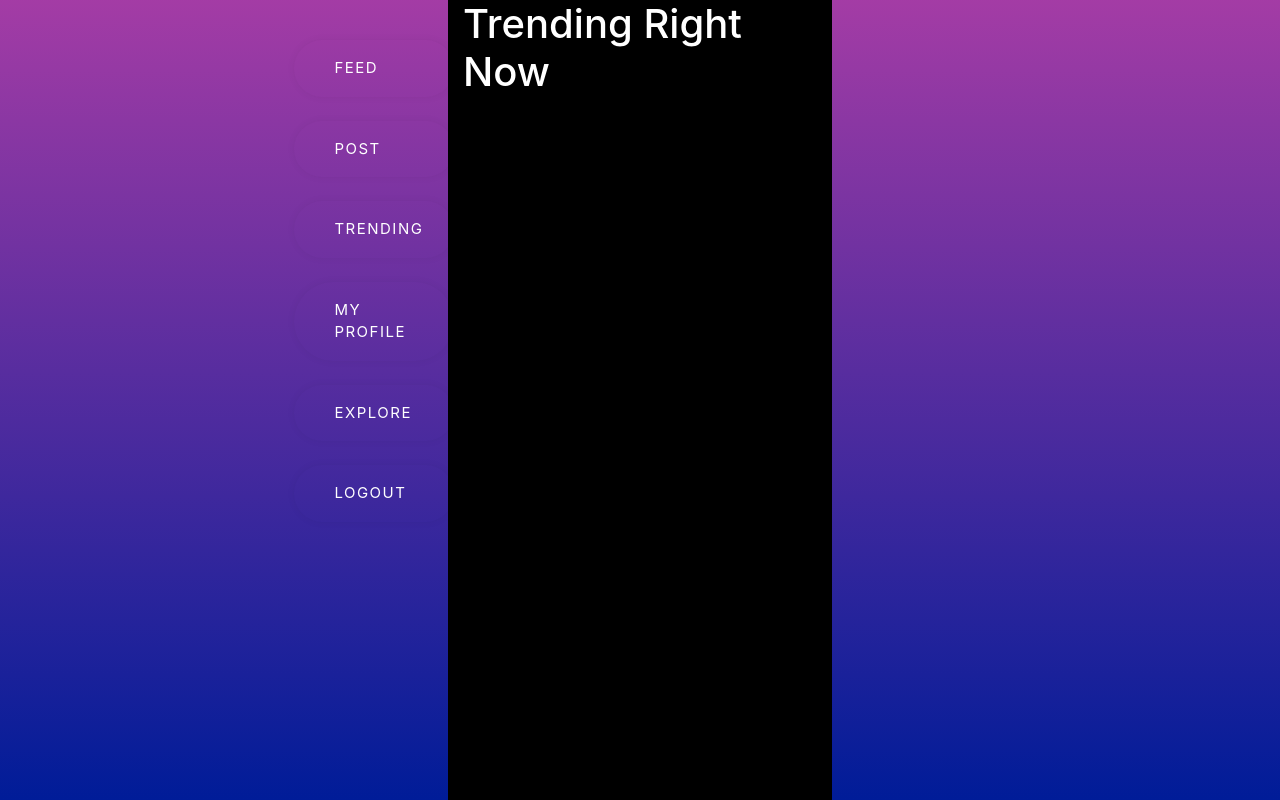
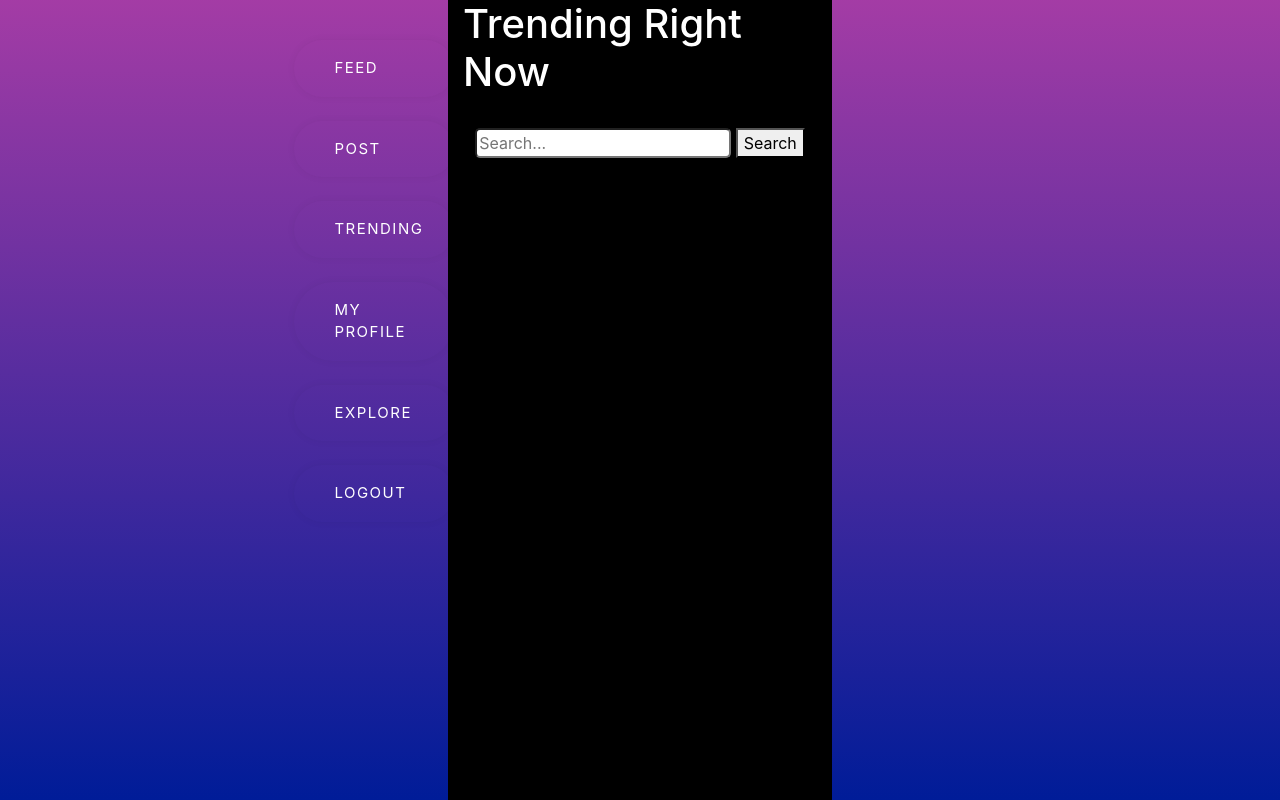
Before and after one commit to ManfredAr/DjangoWebsite, a Django app: template ToDoSite/trending/templates/trending/trending.html in a window 1280 px wide. Run offline with Django 3.2, Linux system fonts and the light colour scheme; the template is opened without the code that fills it, so the values that code supplies are empty.

Commit message:
Created a search bar in the trending page for filtering posts
It takes a tag or word/phrase and displays all the associated posts.

```diff
--- a/ToDoSite/account/templates/account/profile.html
+++ b/ToDoSite/account/templates/account/profile.html
@@ -44,6 +44,7 @@
                     </div> <br>
                     <div class="con">
                         {{ post.text|safe }}
+                        <p> #{{ post.tag }} </p>
                     </div>
                     <div class="likes">
                         <form method="POST" id="{{post.id}}" class="like-form" data-form-id="{{post.id}}">
--- a/ToDoSite/explore/templates/explore/person.html
+++ b/ToDoSite/explore/templates/explore/person.html
@@ -61,6 +61,7 @@
                 </div> <br>
                 <div class="con">
                     <p> {{ post.text|safe }} </p>
+                    <p> #{{ post.tag }} </p>
                 </div>
                 <div class="likes">
                     <form method="POST" id="{{post.id}}" class="like-form" data-form-id="{{post.id}}">
--- a/ToDoSite/post/templates/post/feed.html
+++ b/ToDoSite/post/templates/post/feed.html
@@ -37,6 +37,7 @@ Your feed
             </div> <br>
             <div class="con">
                 <p> {{ post.text|safe }} </p>
+                <p> #{{ post.tag }} </p>
             </div>
             <div class="likes">
                 <form method="POST" id="{{post.id}}" class="like-form" data-form-id="{{post.id}}">
--- a/ToDoSite/static/css/profile.css
+++ b/ToDoSite/static/css/profile.css
@@ -136,3 +136,7 @@ button.disabled {
 .place {
     margin-left:10px
 }
+
+.con p {
+    margin: 0;
+}
--- a/ToDoSite/static/css/trending.css
+++ b/ToDoSite/static/css/trending.css
@@ -16,10 +16,33 @@
     border-width: 1px
 }
 
-button {
+.category button {
     width:100%;
 }
 
 a {
     color:white;
 }
+
+.main {
+    display: Flex;
+    justify-content: center
+}
+
+.searchbox {
+    display: inline;
+}
+
+input {
+    border-radius: 5px;
+    overflow: hidden;
+}
+
+.button {
+    display: inline;
+    background-color: aqua;
+}
+
+.error {
+    text-align: center;
+}
--- /dev/null
+++ b/ToDoSite/static/js/trending.js
@@ -0,0 +1,12 @@
+function validateForm() {
+    var search = document.getElementById("query").value;
+
+    if (search.trim() === "") {
+        document.getElementById("form-error").style.display = "block";
+        return false;
+    } else {
+        document.getElementById("postForm").submit();
+    }
+
+    return true;
+}
--- a/ToDoSite/trending/templates/trending/topic.html
+++ b/ToDoSite/trending/templates/trending/topic.html
@@ -20,7 +20,11 @@
 <div class="content">
     <div class="title">
         <div class="name">
+            {% if posts %}
             <h1 style="color: rgb(255, 255, 255);">{{topic}}</h1>
+            {% else %}
+            <h1 style="color: rgb(255, 255, 255);">No posts found for search: {{topic}}</h1>
+            {% endif %}
         </div>
     </div>
     {% for post in posts %}
@@ -37,6 +41,7 @@
             </div> <br>
             <div class="con">
                 <p> {{ post.text|safe }} </p>
+                <p> #{{ post.tag }} </p>
             </div>
             <div class="likes">
                 <form method="POST" id="{{post.id}}" class="like-form" data-form-id="{{post.id}}">
--- a/ToDoSite/trending/templates/trending/trending.html
+++ b/ToDoSite/trending/templates/trending/trending.html
@@ -4,6 +4,7 @@
 
 {% block style %}
 <link rel="stylesheet" type="text/css" media="screen" href="{% static 'css/trending.css' %}">
+<script src="{% static 'js/trending.js' %}"></script>
 {% endblock %}
 
 {% block main %}
@@ -15,7 +16,24 @@
     <div class="heading">
         <h1> Trending Right Now </h1>
     </div>
+    <br/>
+    <div class="main">
+        <form id="form" method="POST" onsubmit="return validateForm()">
+            {% csrf_token %}
+            <div class="searchbox">
+                <input id="query" name="search" placeholder="Search...">
+            </div>
+            <div class="button">
+                <button type="submit" id="submitButton">Search</button>
+            </div>
+        </form>
+    </div>
 
+    <div class="error" id="form-error" style="display: none;">
+        <p style="color: red;">Cannot be empty</p>
+    </div>
+
+    <br/>
     <div class="categories">
         {% for category in categories %}
         <div class="category">
```
Also changed, not shown: ToDoSite/backend/Post.py (+11 -0 lines), ToDoSite/trending/views.py (+11 -0 lines).
